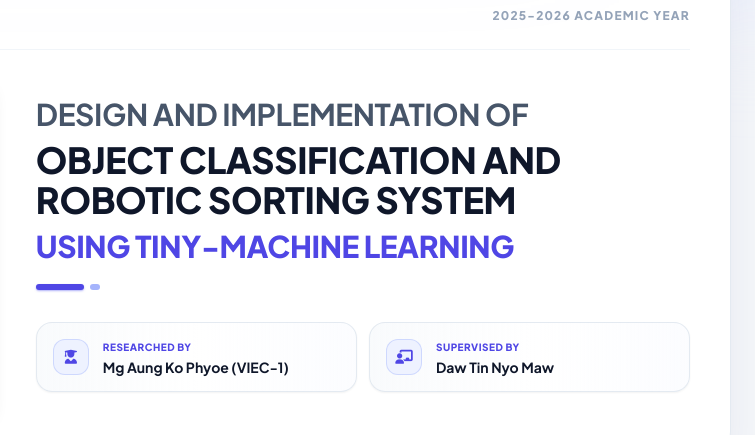
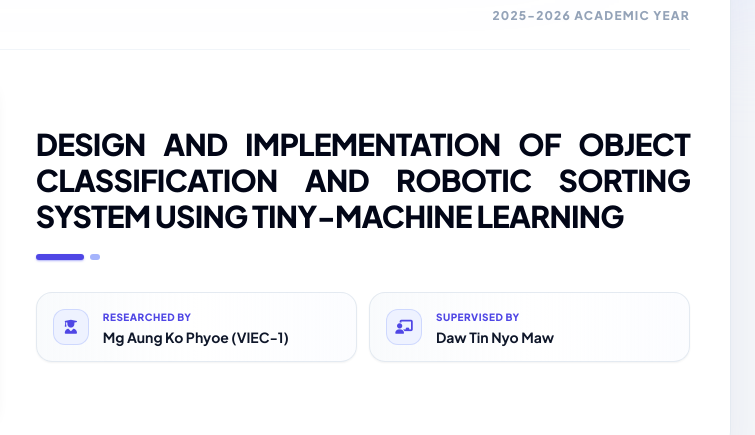
Before and after one commit to BeLL-Umbr3llA/esp32, a website: page public/login.html in a window 1280 px wide. Shown: the part 163-598 px from the top of the page, 525-1280 px from the left. Drawn offline with nearby package versions, Linux system fonts and the light colour scheme.

Commit message:
Update login.html

```diff
--- a/public/login.html
+++ b/public/login.html
@@ -72,7 +72,8 @@
     </div>
 
     <!-- Hero Content Grid -->
-    <div class="relative z-10 grid grid-cols-1 lg:grid-cols-12 gap-6 lg:gap-10 items-center w-full">
+
+<div class="relative z-10 grid grid-cols-1 lg:grid-cols-12 gap-6 lg:gap-10 items-center w-full">
 
         <!-- Project Image Container with Deep 3D Shadow Frame -->
         <div class="lg:col-span-5 w-full">
@@ -87,27 +88,16 @@
         </div>
 
         <!-- Title & Metadata -->
-        <div class="lg:col-span-7 flex flex-col justify-center space-y-6 text-center lg:text-left w-full">
+        <div class="lg:col-span-7 flex flex-col justify-center space-y-6 text-left w-full">
 
-            <!-- Main Project Title (စာကြောင်း ၃ ကြောင်း သီးခြားစီ ခွဲခြားထားပါသည်) -->
-            <div class="space-y-2">
-                <h1 class="flex flex-col gap-1.5 sm:gap-2 text-slate-900 font-extrabold tracking-tight">
-                    <!-- ပထမလိုင်း -->
-                    <span class="text-base sm:text-xl md:text-2xl lg:text-2xl xl:text-3xl uppercase text-slate-600 font-bold leading-snug drop-shadow-2xs">
-                        Design and Implementation of
-                    </span>
-                    <!-- ဒုတိယလိုင်း -->
-                    <span class="text-lg sm:text-2xl md:text-3xl lg:text-3xl xl:text-4xl uppercase text-slate-900 font-black leading-snug drop-shadow-xs">
-                        Object Classification and Robotic Sorting System
-                    </span>
-                    <!-- တတိယလိုင်း -->
-                    <span class="text-base sm:text-xl md:text-2xl lg:text-2xl xl:text-3xl uppercase text-indigo-600 font-black leading-snug drop-shadow-2xs">
-                        Using Tiny-Machine Learning
-                    </span>
+            <!-- Main Project Title (Single Full-Width Justified Uppercase Title) -->
+            <div class="space-y-2 w-full">
+                <h1 class="text-base sm:text-xl md:text-2xl lg:text-2xl xl:text-3xl font-black uppercase text-slate-950 tracking-tight leading-snug drop-shadow-xs text-justify w-full">
+                    DESIGN AND IMPLEMENTATION OF OBJECT CLASSIFICATION AND ROBOTIC SORTING SYSTEM USING TINY-MACHINE LEARNING
                 </h1>
 
                 <!-- Decorative Bar with Glow -->
-                <div class="flex items-center justify-center lg:justify-start gap-1.5 pt-3">
+                <div class="flex items-center justify-start gap-1.5 pt-3">
                     <span class="h-1.5 w-12 bg-indigo-600 rounded-full shadow-sm shadow-indigo-500/50"></span>
                     <span class="h-1.5 w-2.5 bg-indigo-300 rounded-full"></span>
                 </div>
@@ -145,6 +135,7 @@
     </div>
 
 </div>
+
 
 <!-- Abstract Card -->
 <div class="relative bg-white rounded-2xl sm:rounded-3xl p-4 sm:p-6 shadow-xl shadow-slate-200/50 hover:shadow-2xl transition-all duration-500 space-y-4 overflow-hidden border-t-2 border-indigo-500 w-full">
```
